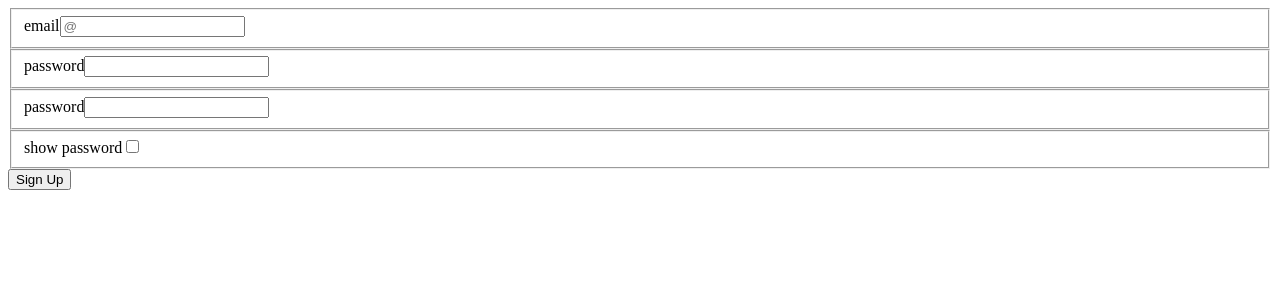
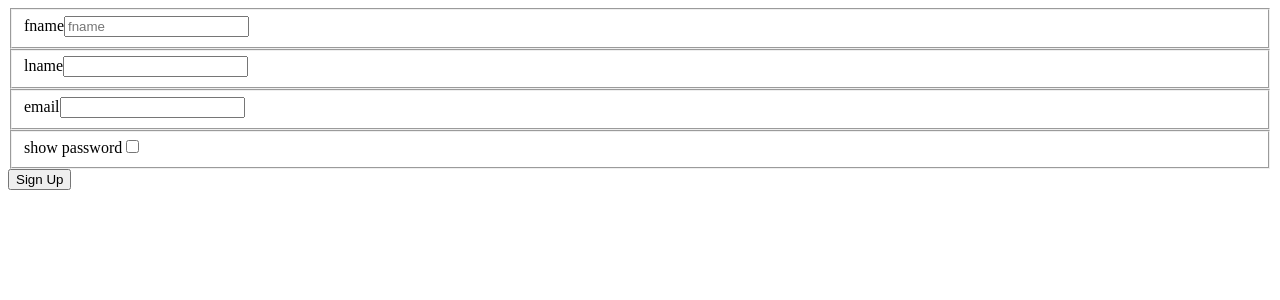
Before and after one commit to royschuyler/nfp, a Node server app: page /signup in a window 1280 px wide. Shown: the top 300 px of the page. Run offline with Node 20, Linux system fonts and the light colour scheme; some libraries are stand-ins or nearby versions.

Commit message:
form posts to db

```diff
--- a/app8.js
+++ b/app8.js
@@ -17,13 +17,13 @@ app.get('/', function (req, res) {
 
    db.serialize(function() {
 
-    db.run('DROP TABLE Donor');
+    // db.run('DROP TABLE Donor');
 
-    db.run('CREATE TABLE Donor (PrimaryID integer primary key not null, FirstName text not null, LastName text not null, email text not null)');
-    db.run('INSERT INTO Donor(PrimaryID, FirstName, LastName, email) VALUES(1, "John", "Smithmun", "abc@mail.com")');
-    db.run('INSERT INTO Donor(FirstName, LastName, email) VALUES("Tim", "Brahmstein", "jebadiah@amish.com")');
-    db.run('INSERT INTO Donor(FirstName, LastName, email) VALUES("Phil", "Resurrected", "philmun@phlaker.com")');
-    db.run('INSERT INTO Donor(FirstName, LastName, email) VALUES("Greg", "Phaulstein", "maude@lebski.com")');
+    // db.run('CREATE TABLE Donor (PrimaryID integer primary key not null, FirstName text not null, LastName text not null, email text not null)');
+    // db.run('INSERT INTO Donor(PrimaryID, FirstName, LastName, email) VALUES(1, "John", "Smithmun", "abc@mail.com")');
+    // db.run('INSERT INTO Donor(FirstName, LastName, email) VALUES("Tim", "Brahmstein", "jebadiah@amish.com")');
+    // db.run('INSERT INTO Donor(FirstName, LastName, email) VALUES("Phil", "Resurrected", "philmun@phlaker.com")');
+    // db.run('INSERT INTO Donor(FirstName, LastName, email) VALUES("Greg", "Phaulstein", "maude@lebski.com")');
 
     db.all('SELECT * FROM Donor', function(err, rows) {
       var arr = [];
@@ -37,6 +37,14 @@ app.get('/', function (req, res) {
 app.all('/signup', function(req,res){
   res.render('signup')
   console.log(req.body);
-})
+  console.log(req.body.lname)
+   db.serialize(function() {
+
+
+     db.run('INSERT INTO Donor(FirstName, LastName, email) VALUES(' + "'" + req.body.fname + "'" + ',' + "'" + req.body.lname + "'" + ',' + "'" + req.body.email + "'" + ')');
+
+
+});
+});
 
 app.listen(3000);
--- a/views/signup.jade
+++ b/views/signup.jade
@@ -5,16 +5,16 @@ html
       form(action='/signup',method='post')
         div(data-role='fieldcontain')
           fieldset(data-role='controlgroup')
-            label(for='email') email
-               input(id='email',type='text',value='',placeholder='@',name='email')
+            label(for='fname') fname
+               input(id='fname',type='text',value='',placeholder='fname',name='fname')
         div#passworddiv(data-role='fieldcontain')
           fieldset(data-role='controlgroup')
-            label(for='password') password
-               input(id='password',type='password',value='',placeholder='',name='password')
+            label(for='lname') lname
+               input(id='lname',type='lname',value='',placeholder='',name='lname')
         div(id='hiddendiv',data-role='fieldcontain')
           fieldset(data-role='controlgroup')
-            label(for='hidden_password') password
-               input(id='hidden_password',type='text',value='',placeholder='',name='password2')
+            label(for='email') email
+               input(id='email',type='text',value='',placeholder='',name='email')
         div(data-role='fieldcontain')
           fieldset(data-type='vertical', data-role='controlgroup')
            label(for='showpass') show password
```
